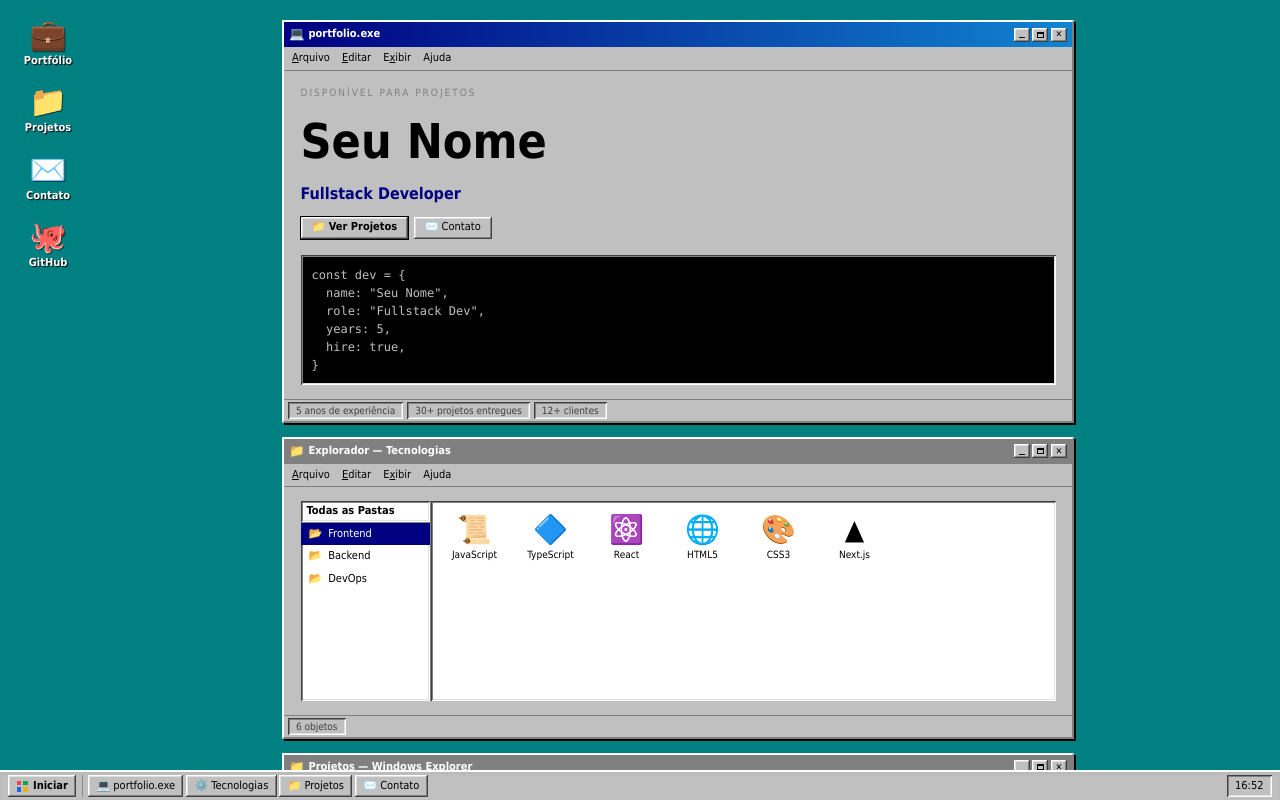
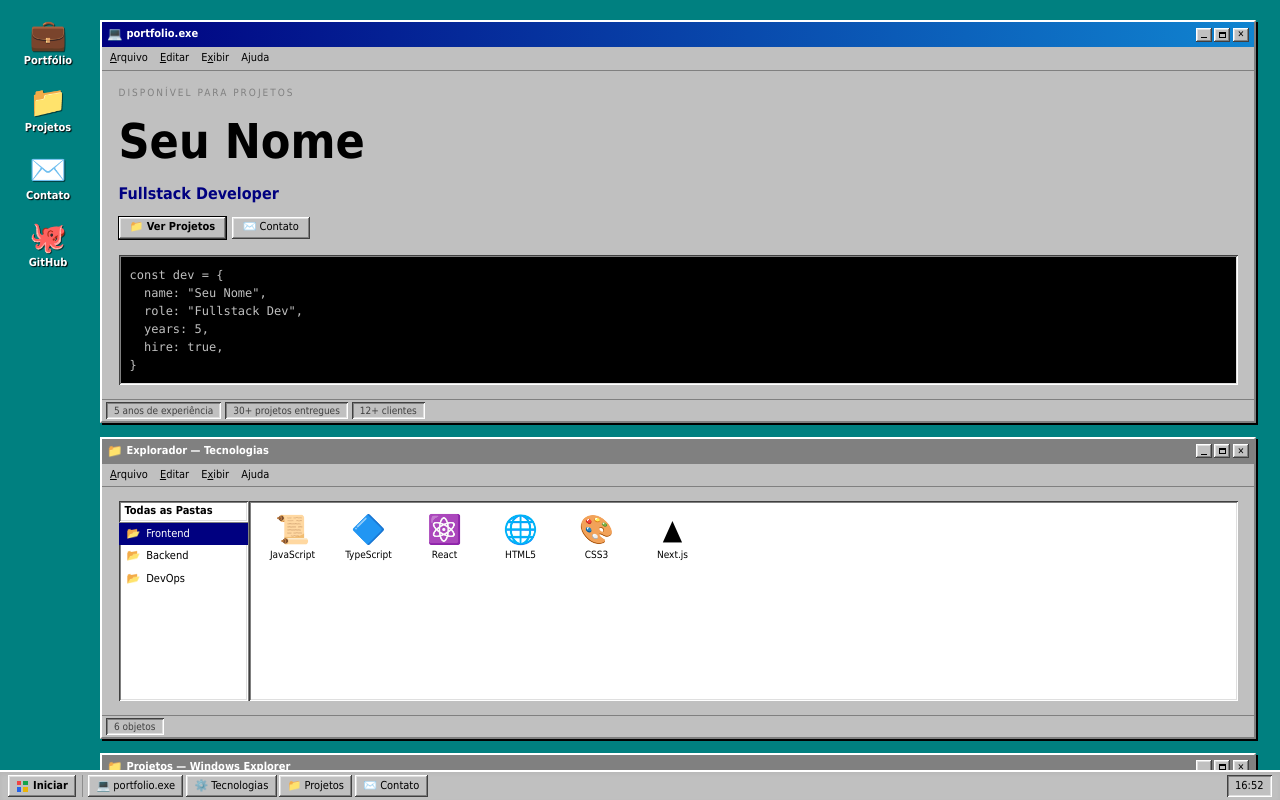
Before and after one commit to PedroSehn/Portifolio-2026, a React (Vite) app: page / in a window 1280 px wide. Shown: the top 800 px of the page. Built offline with nearby package versions, Linux system fonts and the light colour scheme.

Commit message:
Update Desktop component layout to set maximum width to 1200px for better responsiveness

```diff
--- a/src/components/layout/Desktop.tsx
+++ b/src/components/layout/Desktop.tsx
@@ -3,7 +3,7 @@ import type { PropsWithChildren } from 'react'
 export default function Desktop({ children }: PropsWithChildren<{}>) {
   return (
     <main className="min-h-screen bg-win-teal font-win px-[24px] pt-[20px] pr-[24px] pb-[50px] pl-[24px] md:pl-[100px] flex flex-col gap-5">
-      <div className="w-full md:max-w-6xl md:mx-auto flex flex-col gap-5">
+      <div className="w-full md:max-w-[1200px] md:mx-auto flex flex-col gap-5">
         {children}
       </div>
     </main>
```
